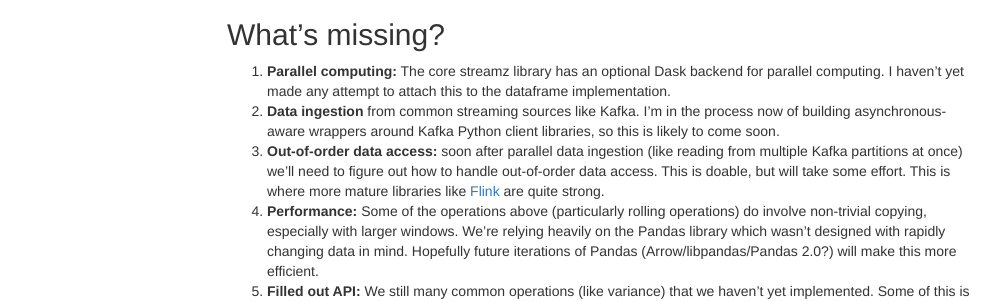
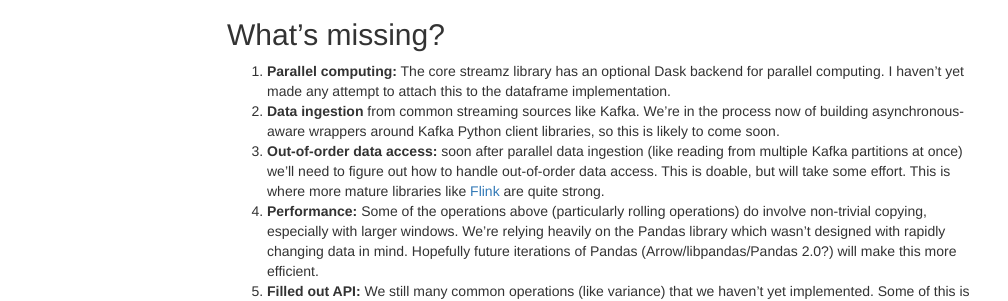
Before and after one commit to besyskymnbk/blog, a Jekyll site: the page built from _posts/work/2017-10-16-streaming-dataframes-1.md, in a window 1280 px wide and 900 px high, scrolled down 3938 px. Shown: the part 229-530 px from the top of the window, without its empty margins (38-1046 px from the left). Built offline with Jekyll 4.4.1, drawn with Linux system fonts in a browser that asks for light colours; comment, search, counter and statistics services are not loaded.

```diff
--- a/_posts/work/2017-10-11-streaming-dataframes-1.md
+++ b/_posts/work/2017-10-16-streaming-dataframes-1.md
@@ -210,12 +209,12 @@ What's missing?
 1.  **Parallel computing:**  The core streamz library has an optional Dask backend for
     parallel computing.  I haven't yet made any attempt to attach this to the
     dataframe implementation.
-2.  **Data ingestion** from common streaming sources like Kafka.  I'm in the
+2.  **Data ingestion** from common streaming sources like Kafka.  We're in the
     process now of building asynchronous-aware wrappers around Kafka Python
     client libraries, so this is likely to come soon.
-3.  **Out-of-order data access:** soon after parallel data ingestion (like reading
-    from multiple Kafka partitions at once) we'll need to figure out how to
-    handle out-of-order data access.  This is doable, but will take some
+3.  **Out-of-order data access:** soon after parallel data ingestion (like
+    reading from multiple Kafka partitions at once) we'll need to figure out
+    how to handle out-of-order data access.  This is doable, but will take some
     effort.  This is where more mature libraries like
     [Flink](https://flink.apache.org/) are quite strong.
 4.  **Performance:** Some of the operations above (particularly rolling
```
Also changed, not shown: other parts of _posts/work/2017-10-16-streaming-dataframes-1.md (+0 -1 lines).
